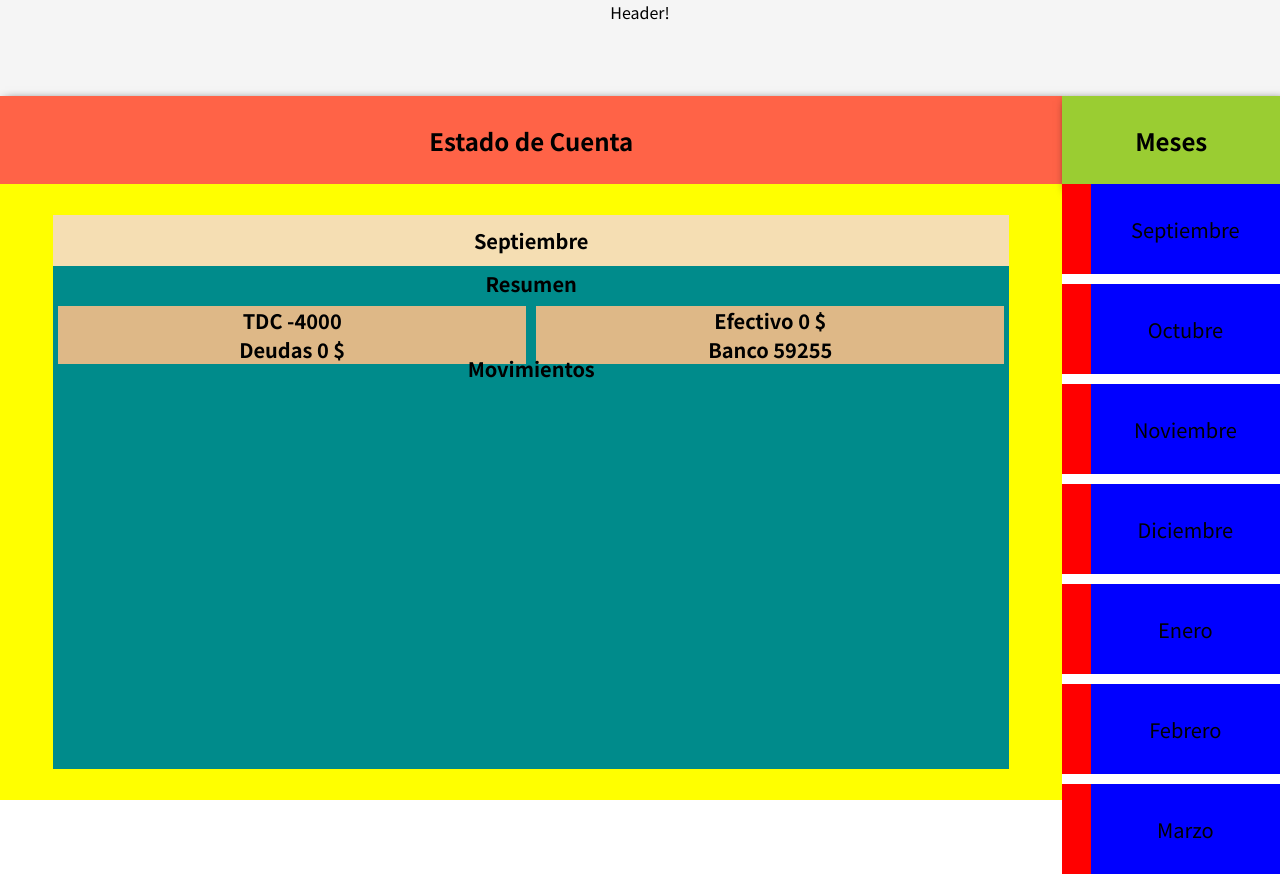
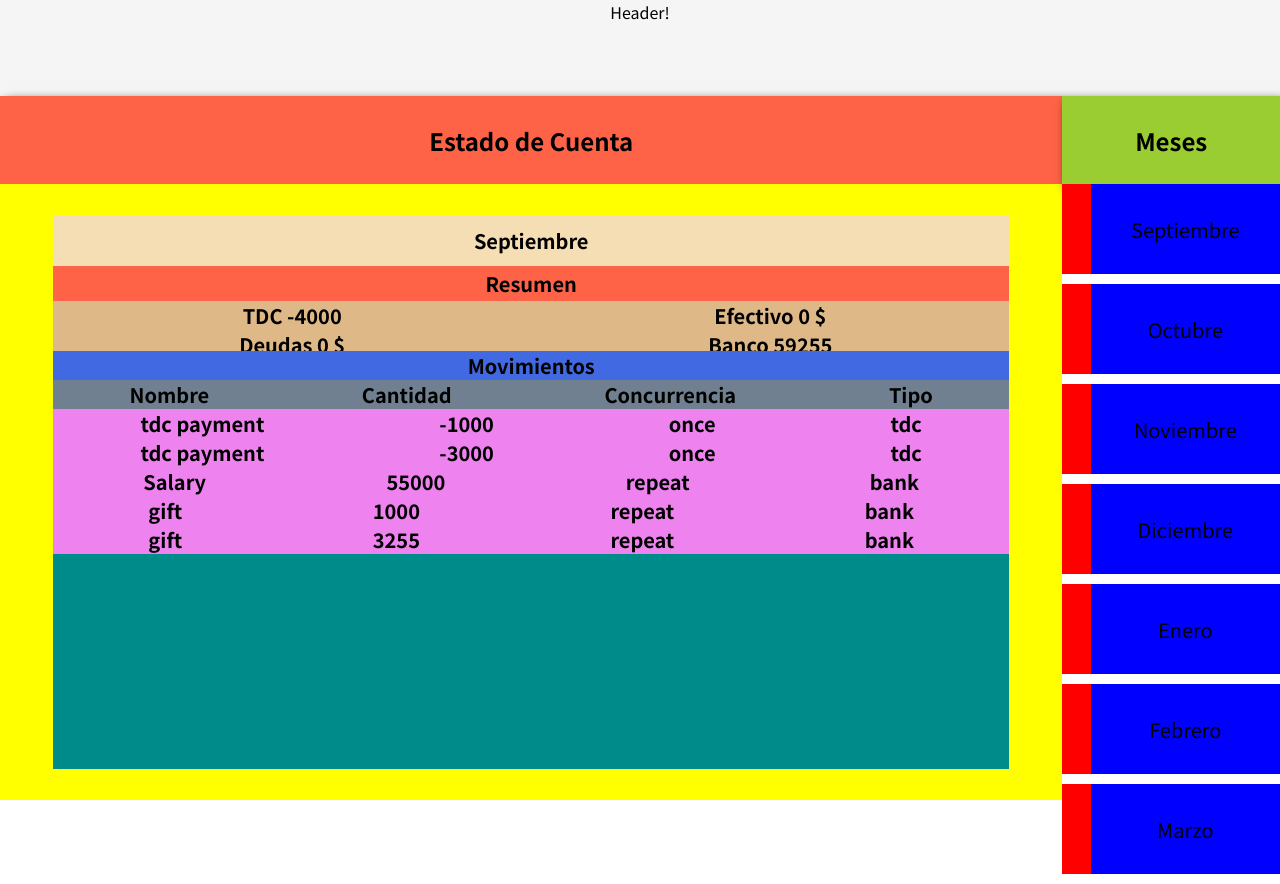
Before and after one commit to Mizar-Contasti/react_IncomeOutcomeApp, a React (Create React App) app: page / in a window 1280 px wide. Built offline with nearby package versions, Linux system fonts and the light colour scheme.

Commit message:
movements added

```diff
--- a/src/App.js
+++ b/src/App.js
@@ -32,6 +32,16 @@ const App = () => {
     });
   };
 
+  const filterMovements = (movements) => {
+    return movements.map((res) => {
+      if (res.attr === "outcome") {
+        return { ...res, amount: -res.amount };
+      } else {
+        return res;
+      }
+    });
+  };
+
   const calc = (group) => {
     let baseIncome = 0;
     for (let i = 0; i < group.length; i++) {
@@ -39,6 +49,9 @@ const App = () => {
     }
     return baseIncome;
   };
+
+  let movements = filterMovements(data.Movements);
+  // console.log(movements);
 
   let monthData = {
     tdc: {
@@ -85,7 +98,7 @@ const App = () => {
       </div>
 
       <div className="body">
-        <Content month={month} monthData={monthData} />
+        <Content month={month} monthData={monthData} movements={movements} />
 
         <Navbar onSaveMonth={monthHandler} />
       </div>
--- a/src/components/UI/content/Content.js
+++ b/src/components/UI/content/Content.js
@@ -3,13 +3,17 @@ import "./Content.css";
 import Summary from "../../summary/Summary";
 
 const Content = (props) => {
-  console.log(props);
+  // console.log(props);
 
   return (
     <div className="content">
       <div className="content__title">{"Estado de Cuenta"}</div>
       <div className="content__summary">
-        <Summary month={props.month} monthData={props.monthData} />
+        <Summary
+          month={props.month}
+          monthData={props.monthData}
+          movements={props.movements}
+        />
       </div>
     </div>
   );
--- /dev/null
+++ b/src/components/movements/Movement.js
@@ -0,0 +1,14 @@
+import "./Movements.css";
+
+const Movement = (props) => {
+  return (
+    <div className="movement" key={Math.random()}>
+      <div className="movement__item">{props.name}</div>
+      <div className="movement__item">{props.amount}</div>
+      <div className="movement__item">{props.ocurrence}</div>
+      <div className="movement__item">{props.type}</div>
+    </div>
+  );
+};
+
+export default Movement;
--- /dev/null
+++ b/src/components/movements/Movements.css
@@ -0,0 +1,19 @@
+.movements {
+  height: 100%;
+  width: 100%;
+  background-color: slategrey;
+  font-size: 20px;
+}
+
+.movements__legend {
+  display: flex;
+  flex-direction: row;
+  justify-content: space-around;
+}
+
+.movement {
+  display: flex;
+  flex-direction: row;
+  background-color: violet;
+  justify-content: space-around;
+}
--- /dev/null
+++ b/src/components/movements/Movements.js
@@ -0,0 +1,27 @@
+import "./Movements.css";
+import Movement from "./Movement";
+
+const Movements = (props) => {
+  console.log(props.movements);
+  return (
+    <div className="movements">
+      <div className="movements__legend">
+        <div className="movements__legend-item">Nombre</div>
+        <div className="movements__legend-item">Cantidad</div>
+        <div className="movements__legend-item">Concurrencia</div>
+        <div className="movements__legend-item">Tipo</div>
+      </div>
+      {props.movements.map((x) => (
+        <Movement
+          name={x.name}
+          amount={x.amount}
+          ocurrence={x.occurrence}
+          type={x.type}
+          key={Math.random()}
+        />
+      ))}
+    </div>
+  );
+};
+
+export default Movements;
--- a/src/components/summary/Summary.css
+++ b/src/components/summary/Summary.css
@@ -23,6 +23,7 @@
   flex-direction: row;
   height: 10%;
   width: 100%;
+  background-color: purple;
 }
 
 .summary__resume-row {
@@ -31,7 +32,7 @@
   width: 100%;
   height: 100%;
   justify-content: space-around;
-  margin: 5px;
+  /* margin: 5px; */
 }
 
 .summary__resume-item {
@@ -54,6 +55,7 @@
   font-weight: 600;
   width: 100%;
   height: 7%;
+  background-color: tomato;
 }
 
 .summary__content-income {
@@ -87,8 +89,15 @@
   font-size: 20px;
   font-weight: 600;
   width: 100%;
-  height: 7%;
+  /* height: 10%; */
+  /* background-color: aquamarine; */
 }
 
 .summary__movements-title {
+  height: 100%;
+  width: 100%;
+  background-color: royalblue;
+  display: flex;
+  justify-content: center;
+  align-items: center;
 }
--- a/src/components/summary/Summary.js
+++ b/src/components/summary/Summary.js
@@ -1,13 +1,8 @@
 import "./Summary.css";
-import moment from "moment";
-import { useState } from "react";
-import data from "./../../data.json";
-import months from "./../../months.json";
+
+import Movements from "./../movements/Movements";
 
 const Summary = (props) => {
-  // const onChangeMonth = () => {};
-  console.log(props);
-
   return (
     <div className="summary">
       <div className="summary__title">{props.month}</div>
@@ -36,6 +31,7 @@ const Summary = (props) => {
 
         <div className="summary__movements">
           <div className="summary__movements-title">Movimientos</div>
+          <Movements movements={props.movements} />
         </div>
       </div>
     </div>
```
Also changed, not shown: 1 other file (tests, documents, lock files or other folders).
